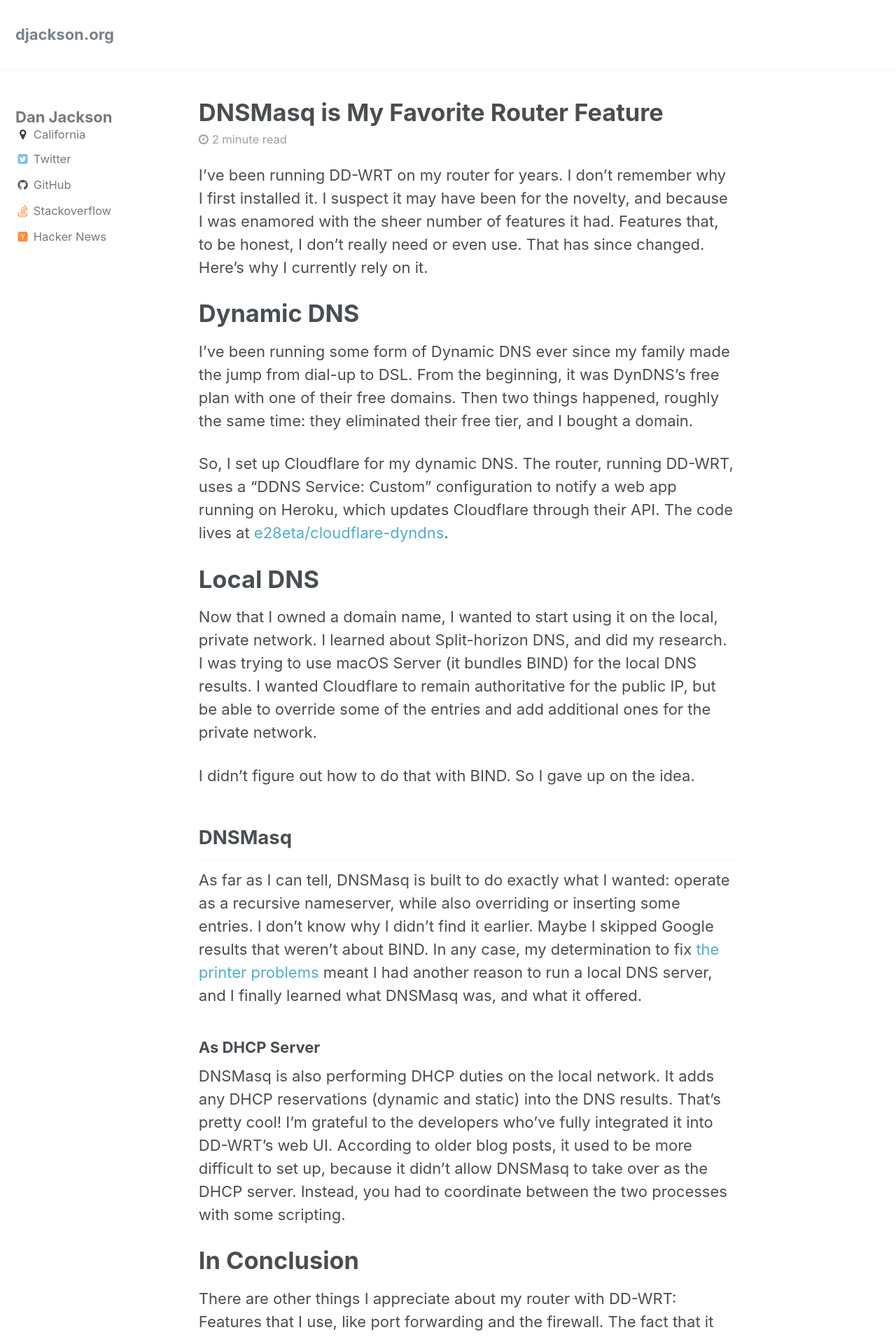
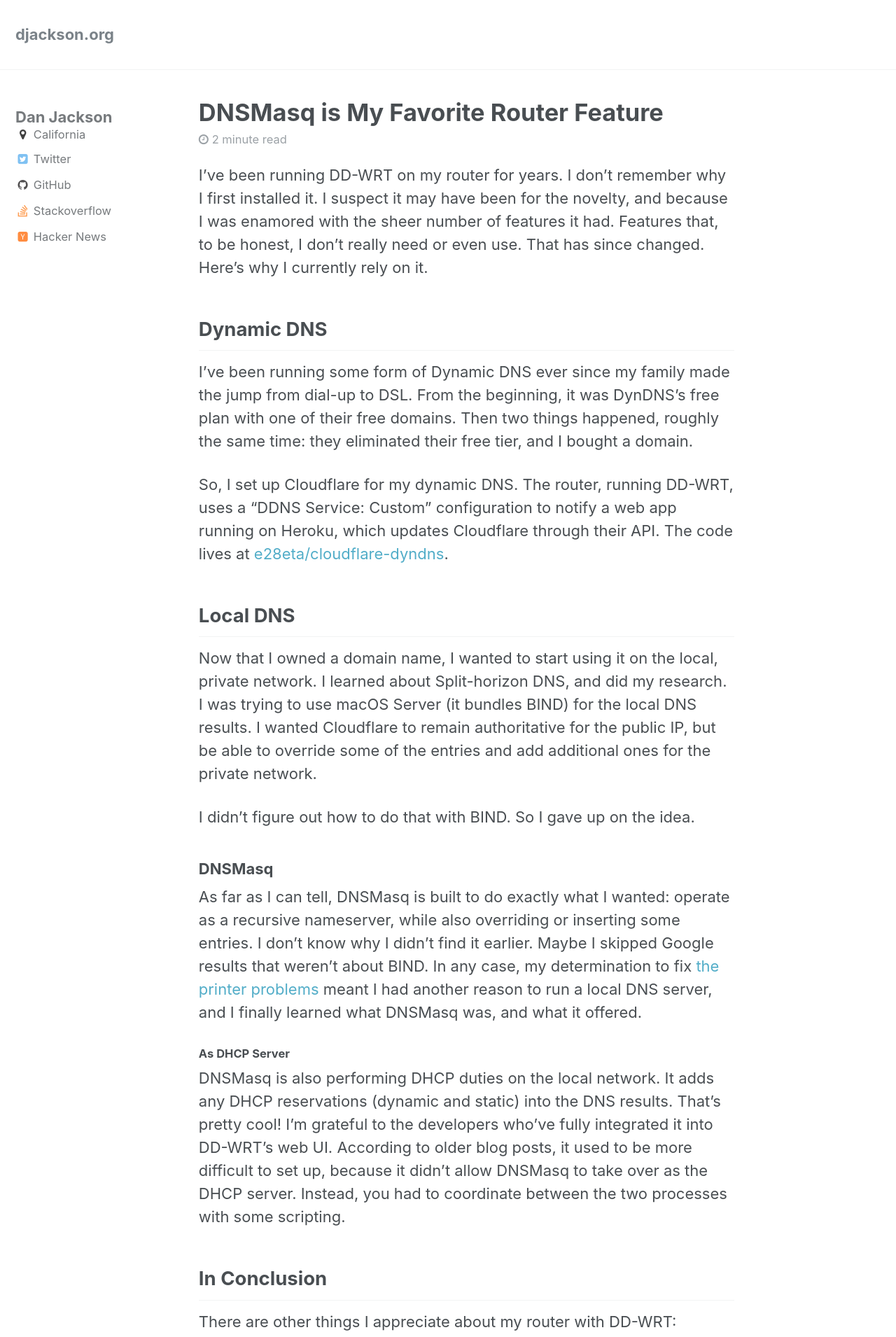
Before and after one commit to e28eta/e28eta.github.io, a Jekyll site: the page built from _posts/2017-02-22-dnsmasq-is-my-favorite-router-feature.md, in a window 1280 px wide. Shown: the top 1910 px of the page at 70% size. Built offline with Jekyll 4.4.1, drawn with Linux system fonts in a browser that asks for light colours.

Commit message:
change headline levels
H2 is the only headline with an underline below it, looks really weird
between H1 and H3 headlines. Try making H2 the "most important"
headline

```diff
--- a/_posts/2017-02-22-dnsmasq-is-my-favorite-router-feature.md
+++ b/_posts/2017-02-22-dnsmasq-is-my-favorite-router-feature.md
@@ -8,27 +8,27 @@ published: true
 
 I've been running DD-WRT on my router for years. I don't remember why I first installed it. I suspect it may have been for the novelty, and because I was enamored with the sheer number of features it had. Features that, to be honest, I don't really need or even use. That has since changed. Here's why I currently rely on it.
 
-# Dynamic DNS
+## Dynamic DNS
 
 I've been running some form of Dynamic DNS ever since my family made the jump from dial-up to DSL. From the beginning, it was DynDNS's free plan with one of their free domains. Then two things happened, roughly the same time: they eliminated their free tier, and I bought a domain.
 
 So, I set up Cloudflare for my dynamic DNS. The router, running DD-WRT, uses a "DDNS Service: Custom" configuration to notify a web app running on Heroku, which updates Cloudflare through their API. The code lives at [e28eta/cloudflare-dyndns](https://github.com/e28eta/cloudflare-dyndns).
 
-# Local DNS
+## Local DNS
 
 Now that I owned a domain name, I wanted to start using it on the local, private network. I learned about Split-horizon DNS, and did my research. I was trying to use macOS Server (it bundles BIND) for the local DNS results. I wanted Cloudflare to remain authoritative for the public IP, but be able to override some of the entries and add additional ones for the private network.
 
 I didn't figure out how to do that with BIND. So I gave up on the idea.
 
-## DNSMasq
+### DNSMasq
 
 As far as I can tell, DNSMasq is built to do exactly what I wanted: operate as a recursive nameserver, while also overriding or inserting some entries. I don't know why I didn't find it earlier. Maybe I skipped Google results that weren't about BIND. In any case, my determination to fix [the printer problems]({% post_url 2017-02-22-printer-discovery-using-dns-sd %}) meant I had another reason to run a local DNS server, and I finally learned what DNSMasq was, and what it offered.
 
-### As DHCP Server
+#### As DHCP Server
 
 DNSMasq is also performing DHCP duties on the local network. It adds any DHCP reservations (dynamic and static) into the DNS results. That's pretty cool!  I'm grateful to the developers who've fully integrated it into DD-WRT's web UI. According to older blog posts, it used to be more difficult to set up, because it didn't allow DNSMasq to take over as the DHCP server. Instead, you had to coordinate between the two processes with some scripting.
 
-# In Conclusion
+## In Conclusion
 
 There are other things I appreciate about my router with DD-WRT: Features that I use, like port forwarding and the firewall. The fact that it (probably) doesn't have a manufacturer's backdoor in it, and that it's still being updated. However, where it really shines for me are these four features:
 
```
